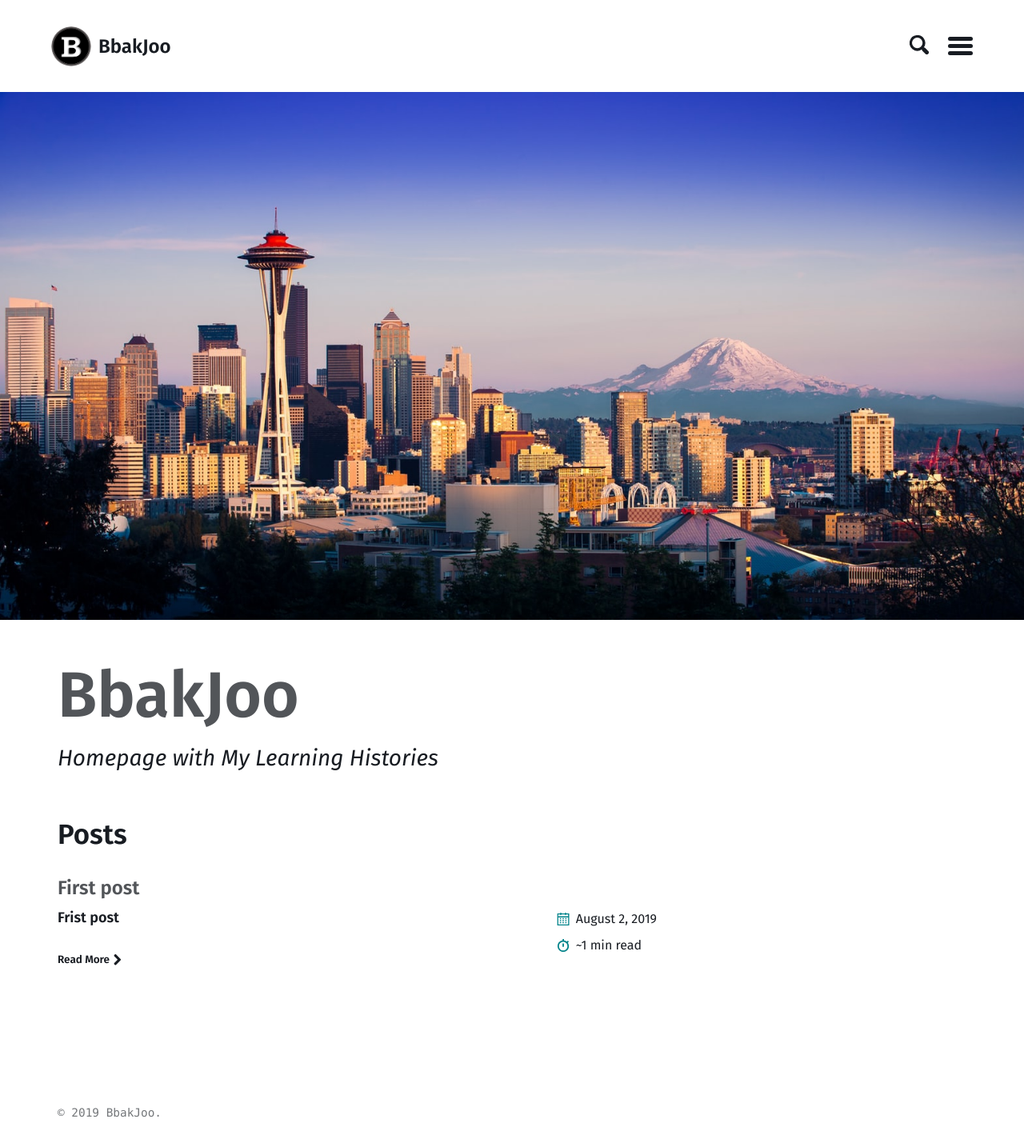
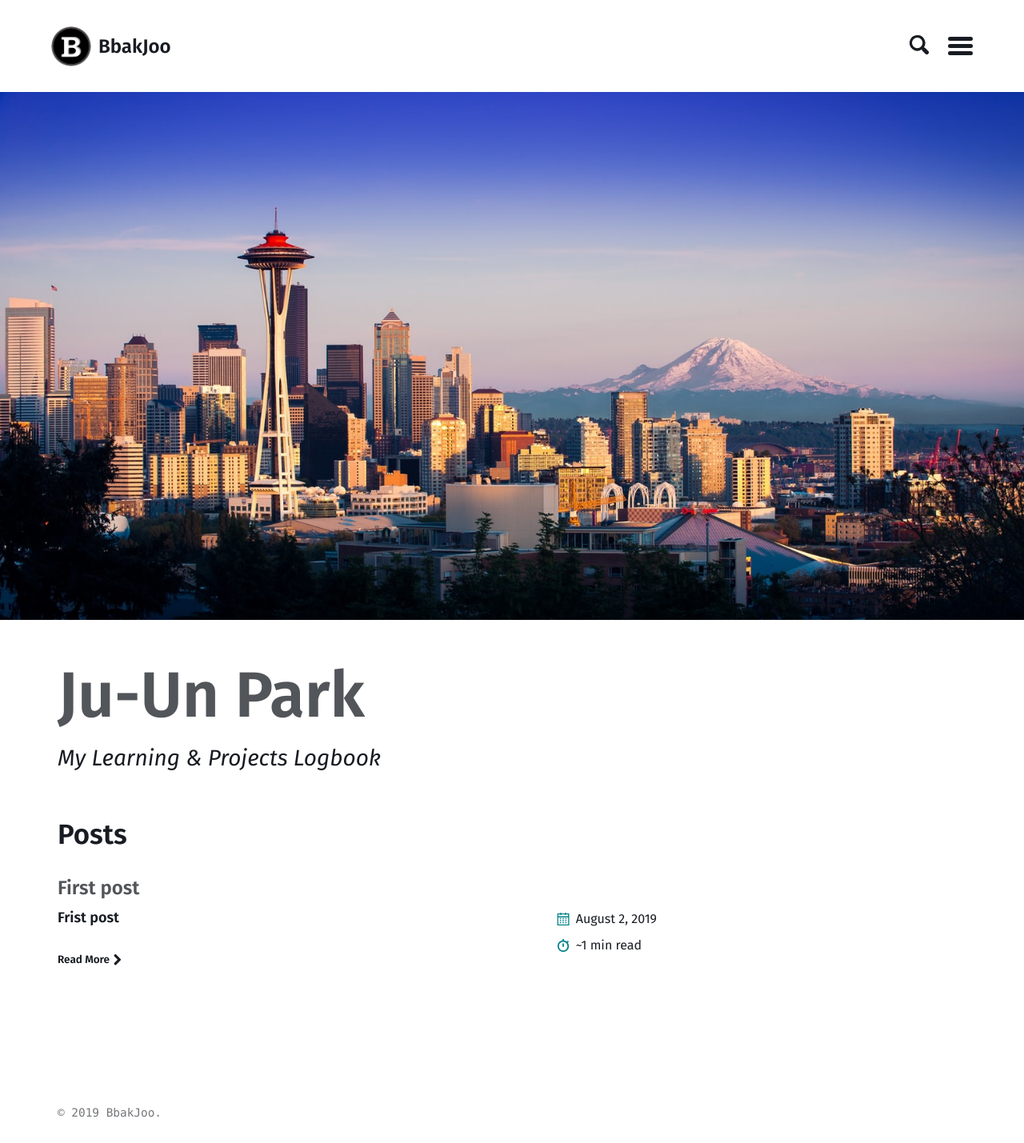
Before and after one commit to BbakJoo/bbakjoo.github.io, a Jekyll site: the page built from index.html, in a window 1280 px wide. Shown: the whole page at 80% size. Built offline with Jekyll 4.4.1, drawn with Linux system fonts in a browser that asks for light colours; the list of posts is cut into pages by our own code.

Commit message:
Update index.html

```diff
--- a/index.html
+++ b/index.html
@@ -1,6 +1,7 @@
 ---
 layout: home
 paginate: true
-sub_title: "Homepage with My Learning Histories"
+alt_title: "Ju-Un Park"
+sub_title: "My Learning & Projects Logbook"
 image: /assets/images/seattle.jpg
 ---
```
